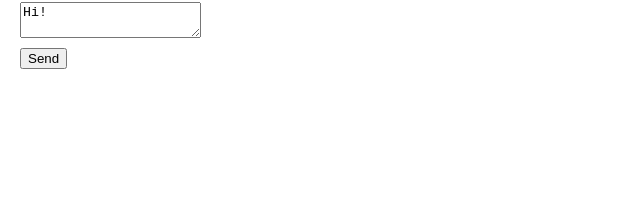
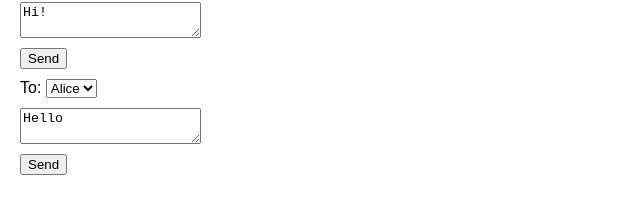
Before and after one commit to mich-deg/learn-react, a React (Vite) app: page / in a window 1280 px wide. Shown: the part 271-484 px from the top of the page, without its empty margins (0-640 px from the left). Built offline with nearby package versions, Linux system fonts and the light colour scheme.

Commit message:
State over time

```diff
--- a/src/App.jsx
+++ b/src/App.jsx
@@ -2,6 +2,7 @@ import React, { useState } from "react";
 import { sculptureList } from "../data";
 
 import Form from "./component/Form";
+import Form2 from "./component/Form2";
 
 const App = () => {
   const [index, setIndex] = useState(0);
@@ -30,6 +31,7 @@ const App = () => {
       {showMore && <p>{sculpture.description}</p>}
       <img src={sculpture.url} alt={sculpture.alt} />
       <Form />
+      <Form2 />
     </>
   );
 };
--- /dev/null
+++ b/src/component/Form2.jsx
@@ -0,0 +1,33 @@
+import React, { useState } from "react";
+
+const Form2 = () => {
+  const [to, setTo] = useState("Alice");
+  const [message, setMessage] = useState("Hello");
+
+  const handleSubmit = (event) => {
+    event.preventDefault();
+    setTimeout(() => {
+      alert(`You said ${message} to ${to}`);
+    }, 5000);
+  };
+
+  return (
+    <form onSubmit={handleSubmit}>
+      <label>
+        To:{" "}
+        <select value={to} onChange={(e) => setTo(e.target.value)}>
+          <option value="Alice">Alice</option>
+          <option value="Bob">Bob</option>
+        </select>
+      </label>
+      <textarea
+        placeholder="Message"
+        value={message}
+        onChange={(e) => setMessage(e.target.value)}
+      />
+      <button type="submit">Send</button>
+    </form>
+  );
+};
+
+export default Form2;
```
